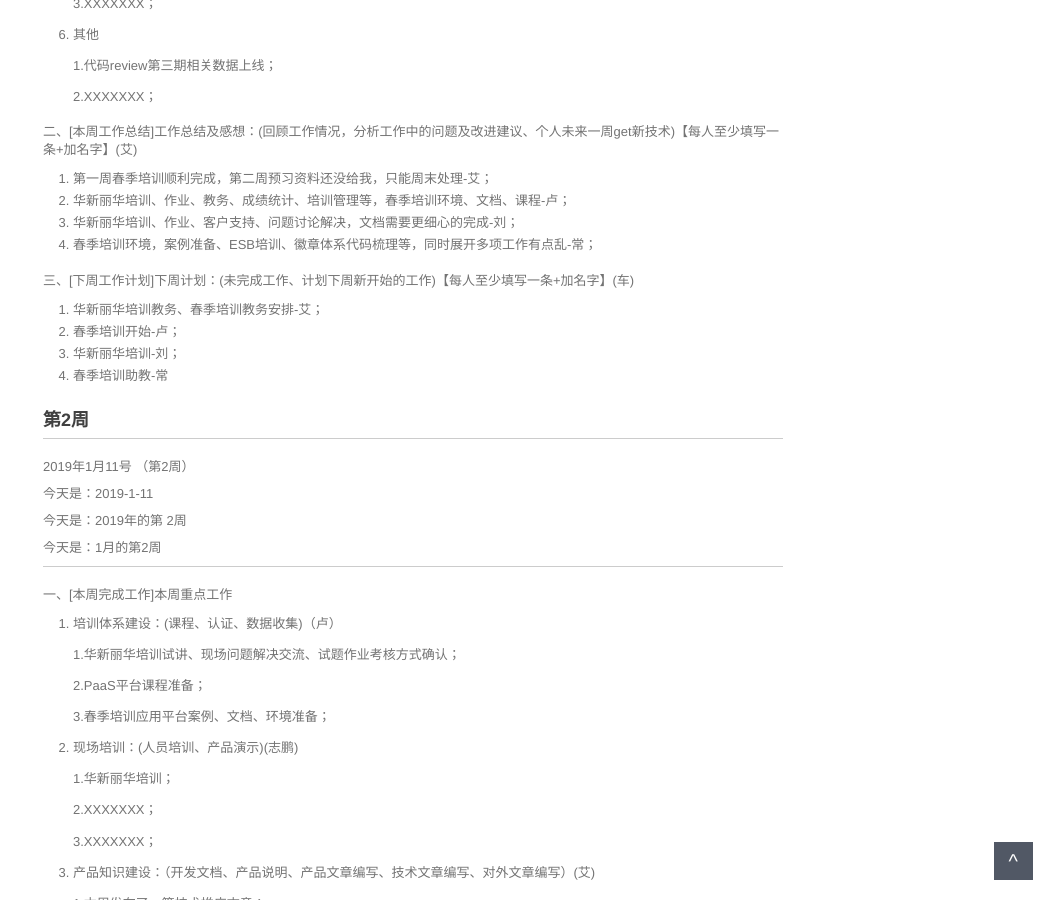
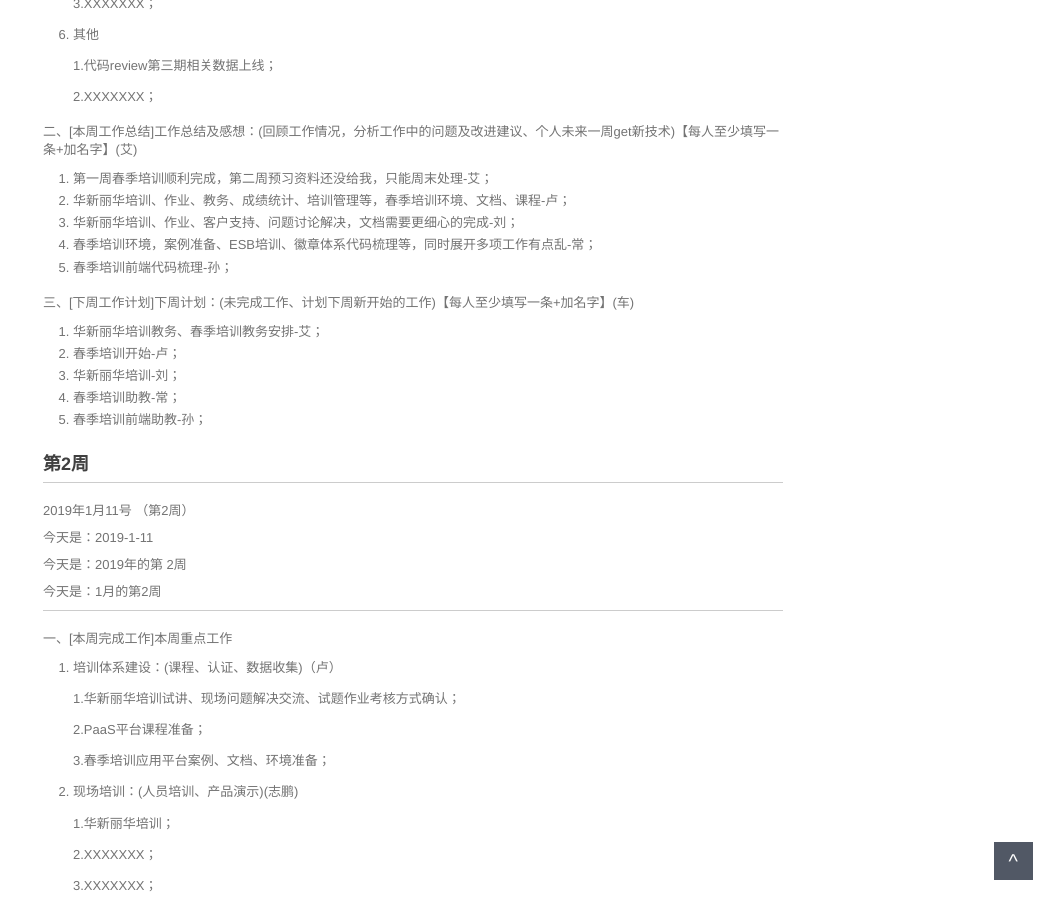
Before and after one commit to walllFlower/blog, a Jekyll site: the page built from _posts/2018-07-17-day_report_cxz.md, in a window 1280 px wide and 900 px high, scrolled down 1103 px. Shown: the whole window, without its empty margins (227-1280 px from the left). Built offline with Jekyll 4.4.1, drawn with Linux system fonts in a browser that asks for light colours; comment, search, counter and statistics services are not loaded.

Commit message:
Update 2018-07-17-day_report_cxz.md

```diff
--- a/_posts/2018-07-17-day_report_cxz.md
+++ b/_posts/2018-07-17-day_report_cxz.md
@@ -73,13 +73,15 @@ categories: 技术运营工作周报
 2. 华新丽华培训、作业、教务、成绩统计、培训管理等，春季培训环境、文档、课程-卢；
 3. 华新丽华培训、作业、客户支持、问题讨论解决，文档需要更细心的完成-刘；
 4. 春季培训环境，案例准备、ESB培训、徽章体系代码梳理等，同时展开多项工作有点乱-常；
+5. 春季培训前端代码梳理-孙；
 
 三、[下周工作计划]下周计划：(未完成工作、计划下周新开始的工作)【每人至少填写一条+加名字】(车)
 
 1. 华新丽华培训教务、春季培训教务安排-艾；
 2. 春季培训开始-卢；
 3. 华新丽华培训-刘；
-4. 春季培训助教-常
+4. 春季培训助教-常；
+5. 春季培训前端助教-孙；
 
 ###  第2周
 
```
